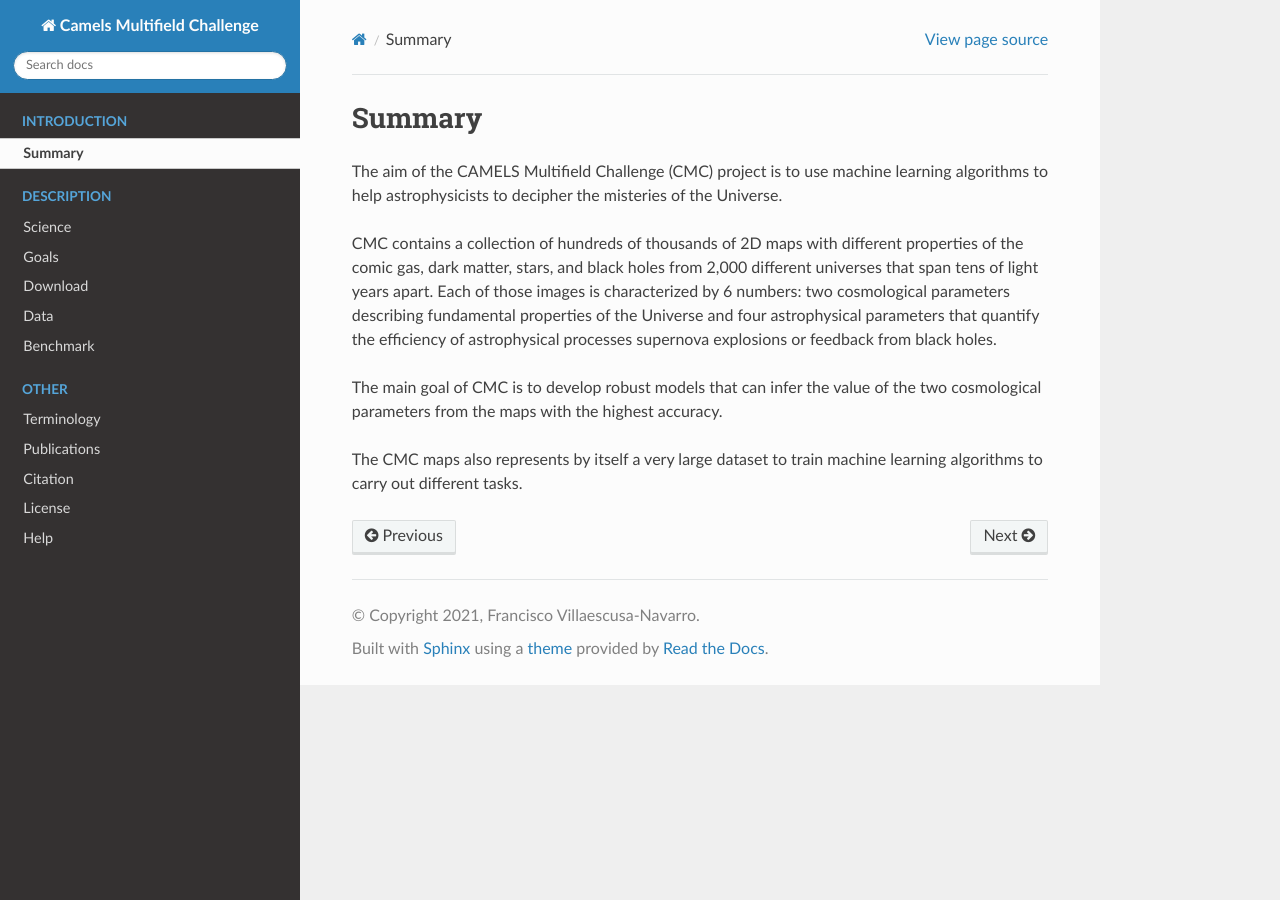
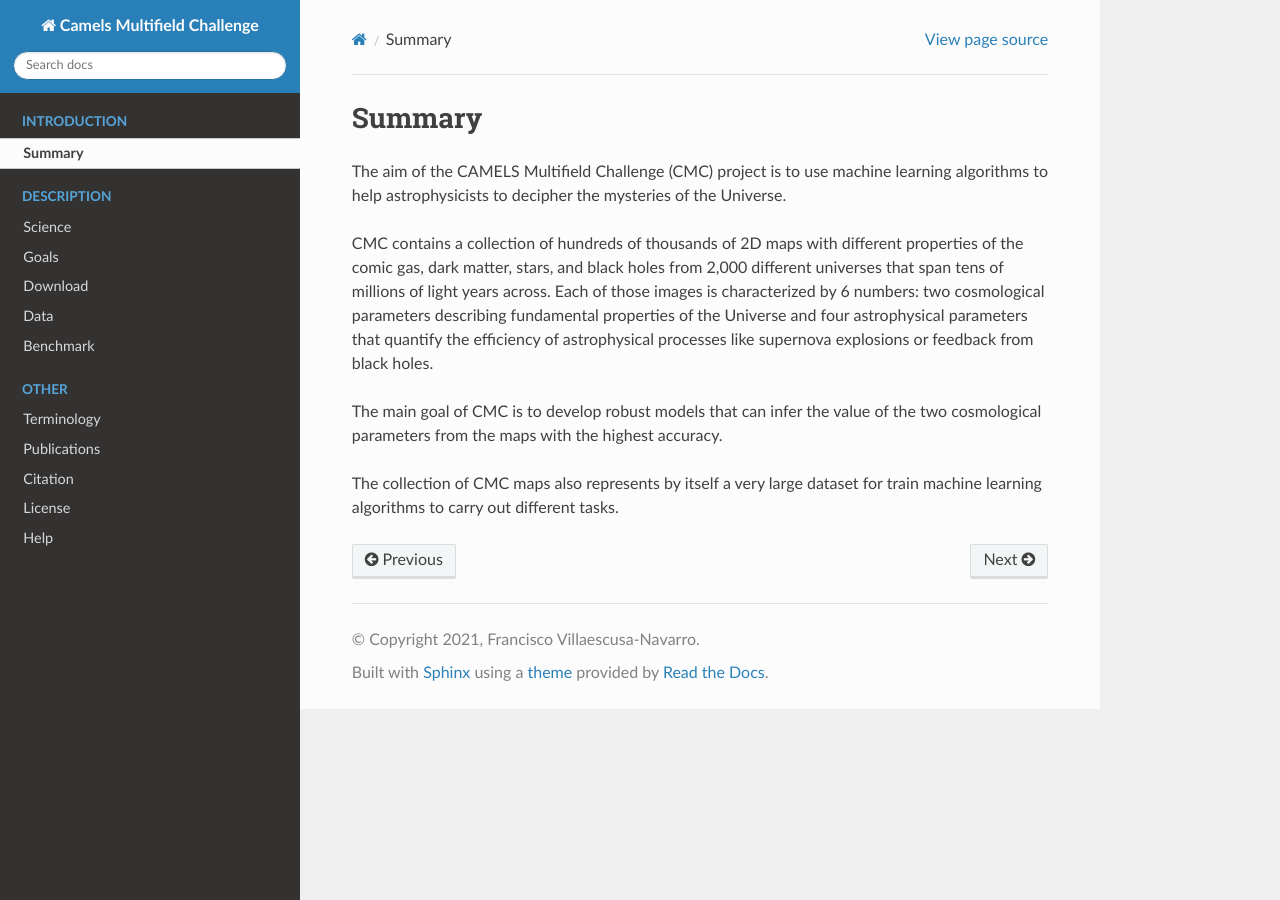
Before and after one commit to franciscovillaescusa/CAMELS_Multifield_Challenge, a Sphinx documentation site: the page built from docs/source/summary.rst, in a window 1280 px wide. Built offline with Sphinx 7.4.7 and the Read the Docs theme 2.0.0, drawn with Linux system fonts in a browser that asks for light colours.

Commit message:
fixed typos

```diff
--- a/docs/source/summary.rst
+++ b/docs/source/summary.rst
@@ -1,10 +1,10 @@
 Summary
 =======
 
-The aim of the CAMELS Multifield Challenge (CMC) project is to use machine learning algorithms to help astrophysicists to decipher the misteries of the Universe.
+The aim of the CAMELS Multifield Challenge (CMC) project is to use machine learning algorithms to help astrophysicists to decipher the mysteries of the Universe.
 
-CMC contains a collection of hundreds of thousands of 2D maps with different properties of the comic gas, dark matter, stars, and black holes from 2,000 different universes that span tens of light years apart. Each of those images is characterized by 6 numbers: two cosmological parameters describing fundamental properties of the Universe and four astrophysical parameters that quantify the efficiency of astrophysical processes supernova explosions or feedback from black holes.
+CMC contains a collection of hundreds of thousands of 2D maps with different properties of the comic gas, dark matter, stars, and black holes from 2,000 different universes that span tens of millions of light years across. Each of those images is characterized by 6 numbers: two cosmological parameters describing fundamental properties of the Universe and four astrophysical parameters that quantify the efficiency of astrophysical processes like supernova explosions or feedback from black holes.
 
 The main goal of CMC is to develop robust models that can infer the value of the two cosmological parameters from the maps with the highest accuracy.
 
-The CMC maps also represents by itself a very large dataset to train machine learning algorithms to carry out different tasks.
+The collection of CMC maps also represents by itself a very large dataset for train machine learning algorithms to carry out different tasks.
```
